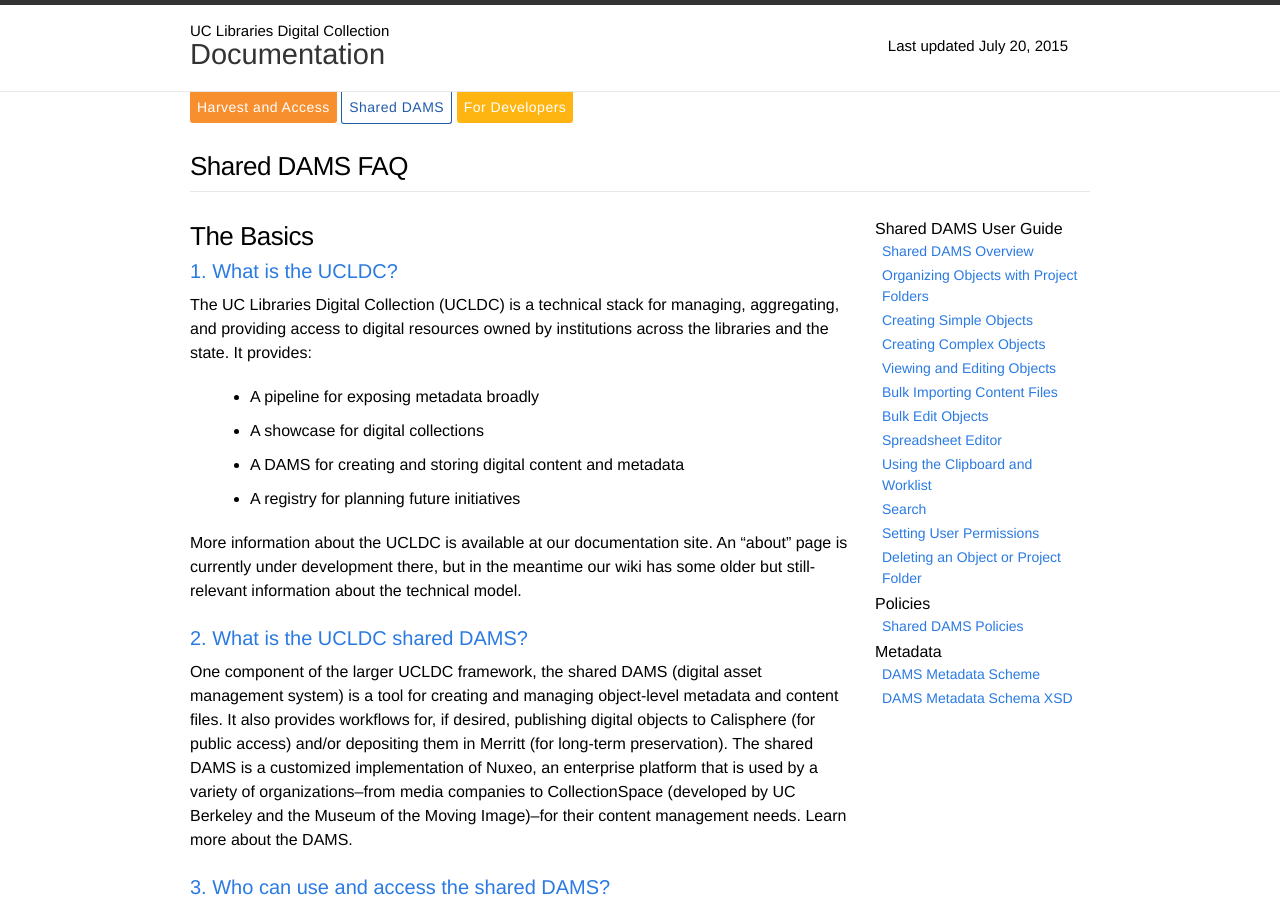
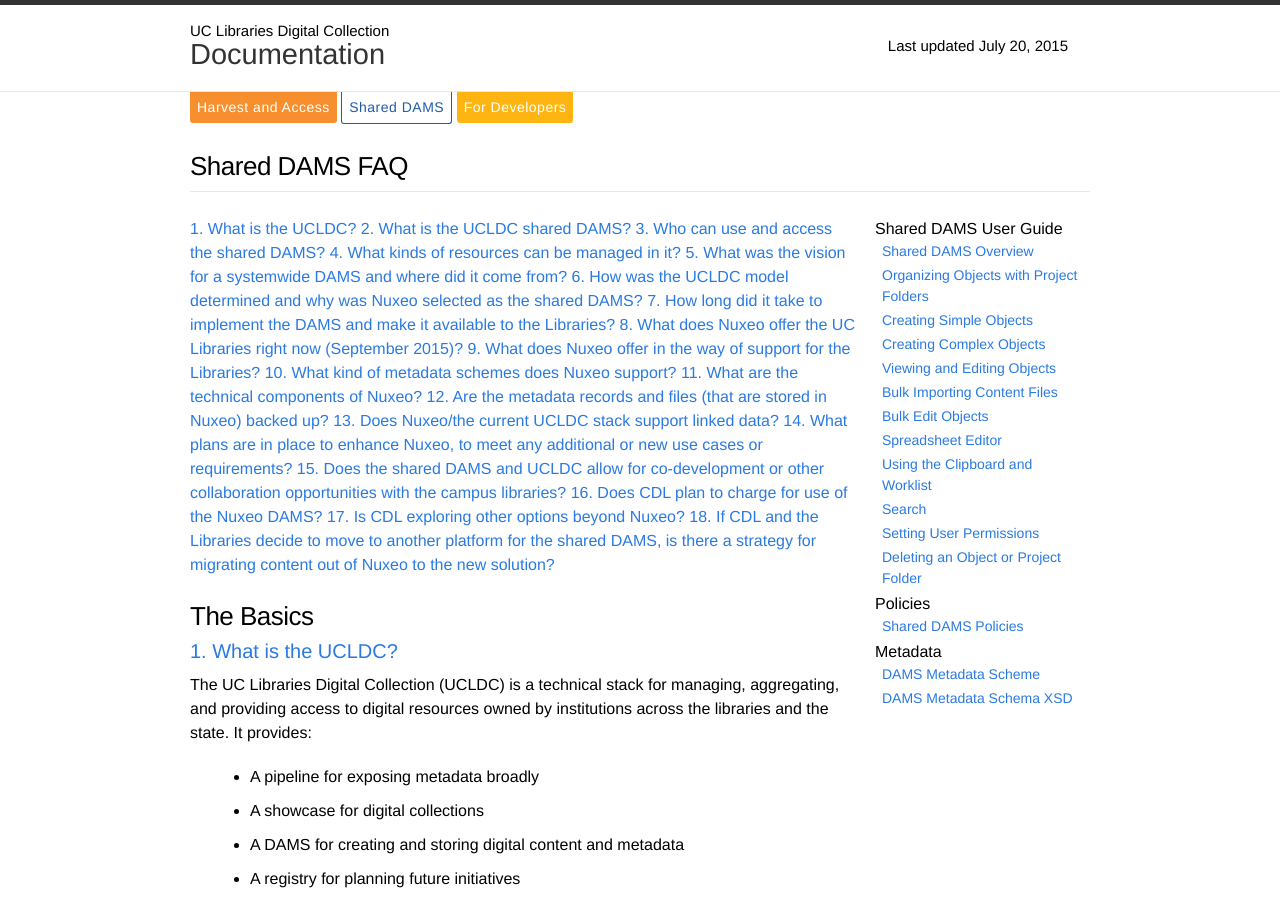
Before and after one commit to ucldc/ucldc-docs, a Jekyll site: the page built from docs/dams/faq.md, in a window 1280 px wide and 900 px high. Built offline with Jekyll 4.4.1, drawn with Linux system fonts in a browser that asks for light colours; nearby versions of some CDN libraries.

Commit message:
Update faq.md

```diff
--- a/docs/dams/faq.md
+++ b/docs/dams/faq.md
@@ -4,6 +4,26 @@
 permalink: /docs/dams/faq/
 breadcrumbs: DAMS User Guide
 ---
+
+<a href="#faq1">1. What is the UCLDC?</a>
+<a href="#faq2">2. What is the UCLDC shared DAMS?</a>
+<a href="#faq3">3. Who can use and access the shared DAMS?</a>
+<a href="#faq4">4. What kinds of resources can be managed in it?</a>
+<a href="#faq5">5. What was the vision for a systemwide DAMS and where did it come from?</a>
+<a href="#faq6">6. How was the UCLDC model determined and why was Nuxeo selected as the shared DAMS?</a>
+<a href="#faq7">7. How long did it take to implement the DAMS and make it available to the Libraries?</a>
+<a href="#faq8">8. What does Nuxeo offer the UC Libraries right now (September 2015)?</a>
+<a href="#faq9">9. What does Nuxeo offer in the way of support for the Libraries?</a>
+<a href="#faq10">10. What kind of metadata schemes does Nuxeo support?</a>
+<a href="#faq11">11.  What are the technical components of Nuxeo?</a>
+<a href="#faq12">12.  Are the metadata records and files (that are stored in Nuxeo) backed up?</a>
+<a href="#faq13">13. Does Nuxeo/the current UCLDC stack support linked data?</a>
+<a href="#faq14">14.  What plans are in place to enhance Nuxeo, to meet any additional or new use cases or requirements?</a>
+<a href="#faq15">15. Does the shared DAMS and UCLDC allow for co-development or other collaboration opportunities with the campus libraries?</a>
+<a href="#faq16">16. Does CDL plan to charge for use of the Nuxeo DAMS?</a>
+<a href="#faq17">17. Is CDL exploring other options beyond Nuxeo?</a>
+<a href="#faq18">18. If CDL and the Libraries decide to move to another platform for the shared DAMS, is there a strategy for migrating content out of Nuxeo to the new solution?</a>
+<br>
 
 # The Basics
 
```
